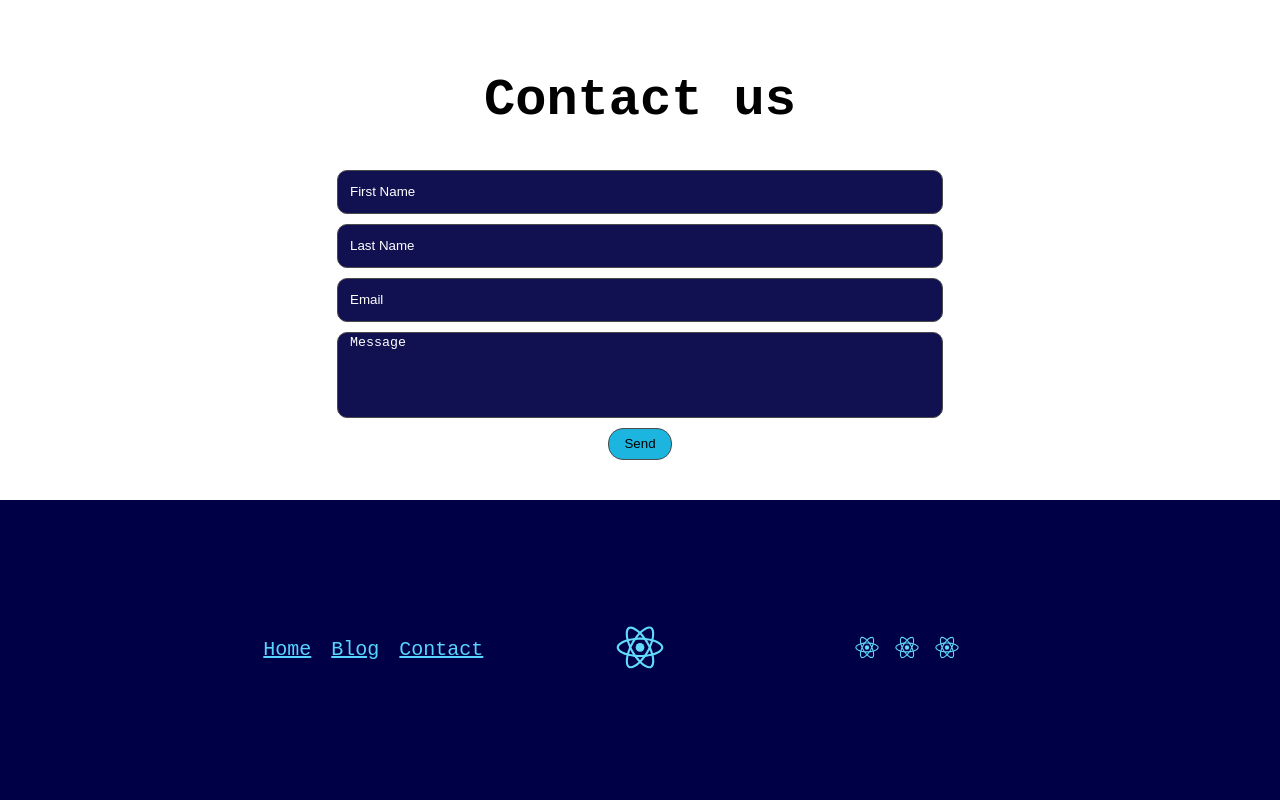
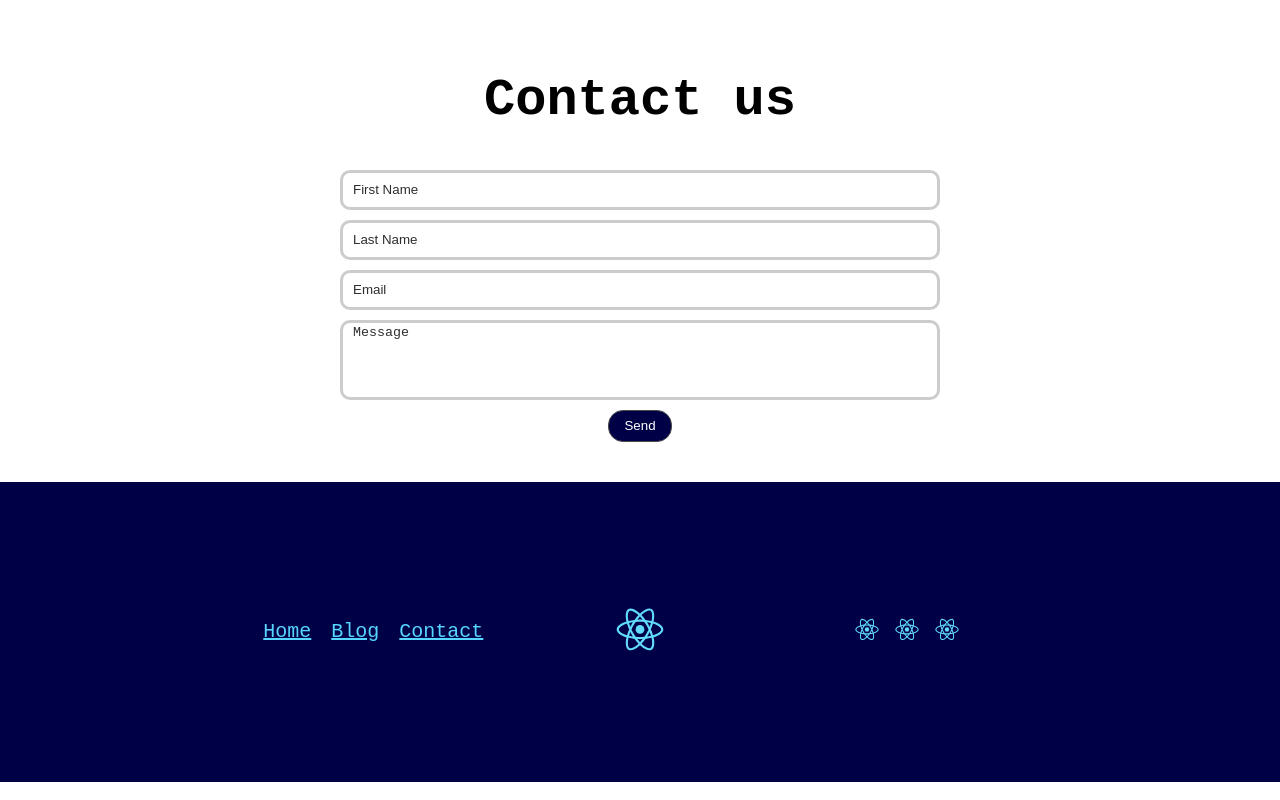
Before and after one commit to Jonathancodesurfer/portfolio, a React (Create React App) app: page / in a window 1280 px wide. Shown: the part 1955-2755 px from the top of the page. Built offline with nearby package versions, Linux system fonts and the light colour scheme.

Commit message:
styled form

```diff
--- a/src/components/Formik.css
+++ b/src/components/Formik.css
@@ -16,17 +16,30 @@ input {
     border-radius: 10px;
     border-color: rgb(75, 75, 75);
     border: solid 1px rgb(75, 75, 75);
-    background-color: #000046ee;
+    color: rgb(41, 41, 41);
 
 }
+
+input[type=text], textarea {
+    box-sizing: border-box;
+    border: 3px solid #ccc;
+    -webkit-transition: 0.5s;
+    transition: 0.5s;
+    outline: none;
+    padding-left: 10px;
+  }
+
+  input[type=text]:focus {
+    border: 3px solid #555;
+  }
+
+
 
 
 textarea {
     resize: none;
     height: 80px;
     border-radius: 10px;
-    border-color: rgb(75, 75, 75);
-    background-color: #000046ee;
 }
 
 button {
@@ -34,13 +47,13 @@ button {
     padding: 7.5px 15px;
     border-radius: 15px;
     border: solid 1px rgb(75, 75, 75);
-    background-color: #1CB5E0;
+    background-color: #000046;
+    color: white;
     cursor: pointer;
 }
 
 ::placeholder { /* Chrome, Firefox, Opera, Safari 10.1+ */
-    color: white;
-    padding-left: 10px;
+    color: rgb(46, 46, 46);
   }
 
 .error {
--- a/src/components/FormikForm.js
+++ b/src/components/FormikForm.js
@@ -9,13 +9,13 @@ const ContactForm = () => {
 
   return (
       <div className='Form_container'>
-          <h1 className='Form_title'>Contact us</h1>
+        <h1 className='Form_title'>Contact us</h1>
         <form  id='contactForm' name="contact" method="POST" data-netlify="true">
               <input type="hidden" name="form-name" value="contact" />
               <input  placeholder='First Name' type="text" name="name" />
               <input  placeholder='Last Name' type="text" name="last name" />
-              <input  placeholder='Email' type="email" name="email" />
-              <textarea placeholder='Message' name="message"></textarea>
+              <input  placeholder='Email' type="text" name="email" />
+              <textarea placeholder='Message' type="text" name="message"></textarea>
               <button type="submit">Send</button>
 
         </form>
```
